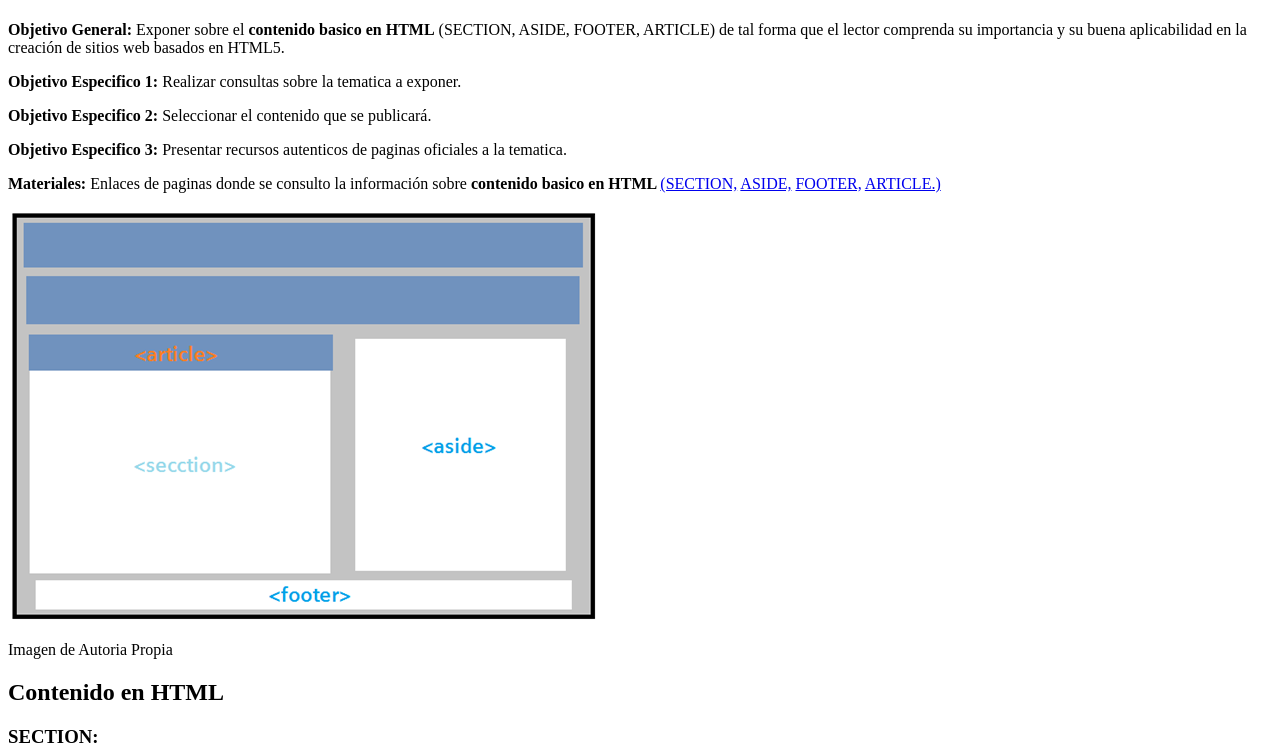
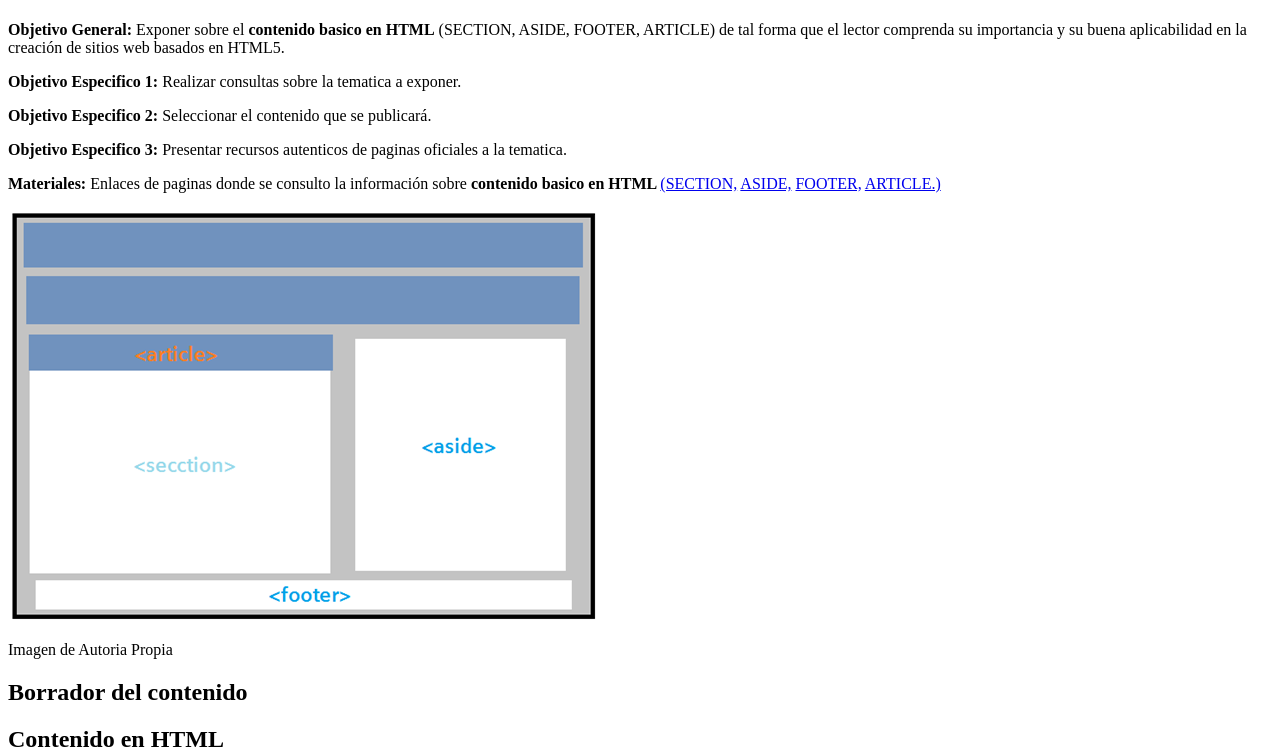
Before and after one commit to Harrisoncorreaflorez/Fase-2-DSW, a plain HTML site: page plaining.html in a window 1280 px wide. Shown: the part 59-808 px from the top of the page. Drawn offline with Linux system fonts and the light colour scheme.

Commit message:
Borrador del contenido

```diff
--- a/plaining.html
+++ b/plaining.html
@@ -31,6 +31,7 @@
   </div>
 
   <section>
+    <h2>Borrador del contenido</h2>
     <h2>Contenido en HTML</h2>
     <div>
       <h3>SECTION: </h3>
```
